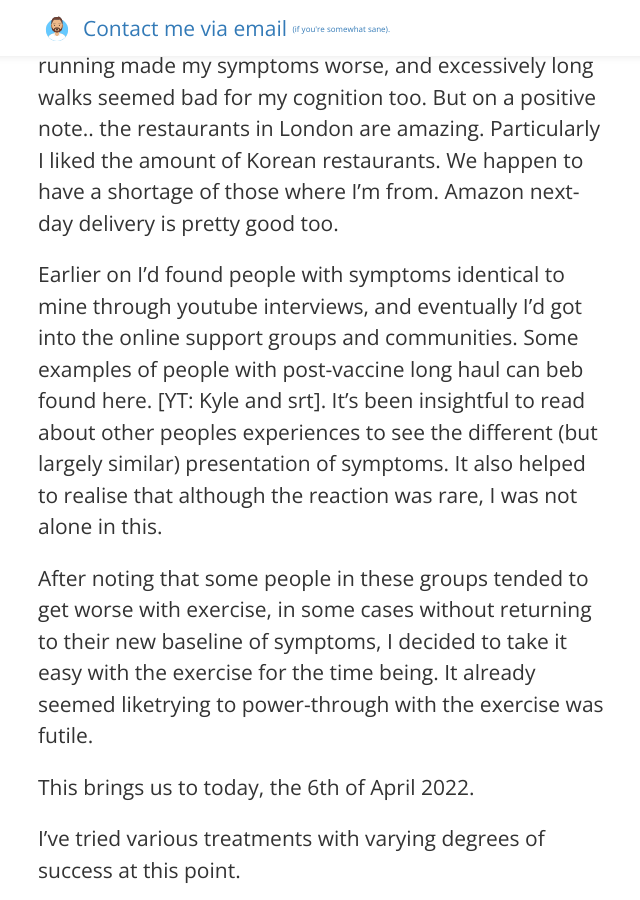
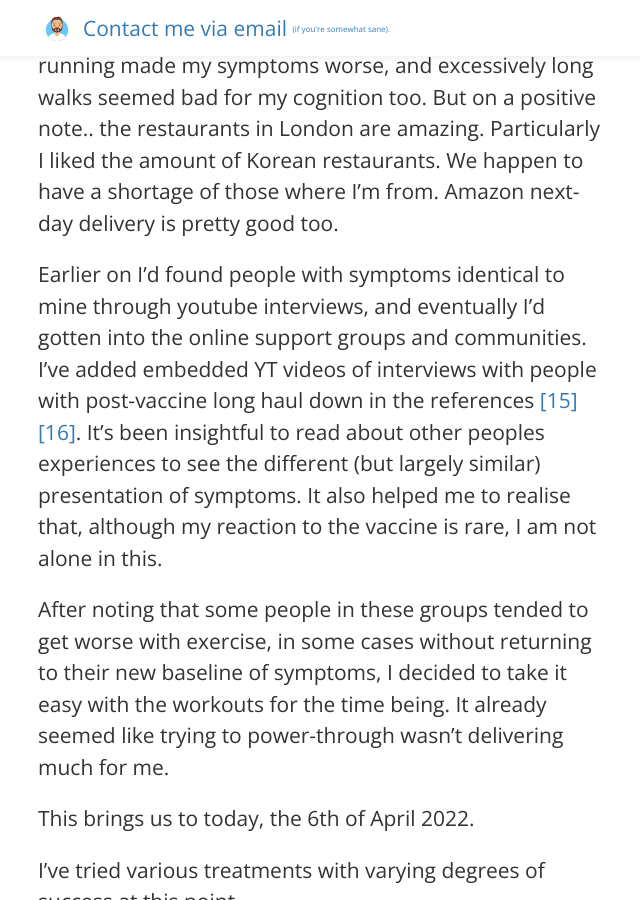
Before and after one commit to nargar/nargar, a Jekyll site: the page built from _posts/2022-04-06-vlh-exp.markdown, in a window 1280 px wide and 900 px high, scrolled down 10528 px. Shown: the whole window, without its empty margins (32-672 px from the left). Built offline with Jekyll 4.4.1, drawn with Linux system fonts in a browser that asks for light colours; our own code applies the rules of GitHub Pages for plain Markdown files; some of the changed text lies outside the part shown.

Commit message:
Updating site..

```diff
--- a/_posts/2022-04-06-vlh-exp.markdown
+++ b/_posts/2022-04-06-vlh-exp.markdown
@@ -81,9 +81,9 @@
 
 In the weeks after my surgery some of the irritability and perhaps particularly agitation seemed to subside to a degree, but I still couldn't think, or exercise. I flew to the UK and spent more than half a year in London to give myself a change of scenery. I wanted to be able to focus on recovery without being reminded every day that I was no longer participating in society like my friends and colleagues, and that I was no longer with the girlfriend who I loved. In London I did some exploring, I tried weight-lifting, climbing, and running. Both lifting and running made my symptoms worse, and excessively long walks seemed bad for my cognition too. But on a positive note.. the restaurants in London are amazing. Particularly I liked the amount of Korean restaurants. We happen to have a shortage of those where I'm from. Amazon next-day delivery is pretty good too.
 
-Earlier on I'd found people with symptoms identical to mine through youtube interviews, and eventually I'd got into the online support groups and communities. Some examples of people with post-vaccine long haul can beb found here. [YT: Kyle and srt]. It's been insightful to read about other peoples experiences to see the different (but largely similar) presentation of symptoms. It also helped to realise that although the reaction was rare, I was not alone in this.
+Earlier on I'd found people with symptoms identical to mine through youtube interviews, and eventually I'd gotten into the online support groups and communities. I've added embedded YT videos of interviews with people with post-vaccine long haul down in the references [[15]](#vlh-1)[[16]](#vlh-2). It's been insightful to read about other peoples experiences to see the different (but largely similar) presentation of symptoms. It also helped me to realise that, although my reaction to the vaccine is rare, I am not alone in this.
 
-After noting that some people in these groups tended to get worse with exercise, in some cases without returning to their new baseline of symptoms, I decided to take it easy with the exercise for the time being. It already seemed liketrying to power-through with the exercise was futile.
+After noting that some people in these groups tended to get worse with exercise, in some cases without returning to their new baseline of symptoms, I decided to take it easy with the workouts for the time being. It already seemed like trying to power-through wasn't delivering much for me.
 
 This brings us to today, the 6th of April 2022.
 
@@ -177,6 +177,10 @@
 
 14. https://pubmed.ncbi.nlm.nih.gov/33360731/ _Endothelial cell damage is the central part of COVID-19 and a mouse model induced by injection of the S1 subunit of the spike protein - TODO: Add studies here
 
+15. https://www.youtube.com/watch?v=SobqUw7gqhs _I identify with his symptoms in particular.
+
+16. https://www.youtube.com/watch?v=H7inaTiDKaU _Kyle
+
 # Relevant quotes from each citation
 
 1. > The symptoms of high potassium depend on the level of the mineral in your blood. [...] if your potassium levels are high enough to cause symptoms, you *may* have: **tiredness** or **weakness**, a feeling of **numbness** or **tingling**, **nausea**,
@@ -220,6 +224,10 @@
 
 14. > **Endothelial cell damage** is the central part of COVID-19 and a mouse model induced by injection of the S1 subunit of the spike protein [...] The **S1 subunit localized to the endothelia of microvessels in the mice brain** and showed co-localization with caspase-3, **ACE2, IL6, TNFα**, and C5b-9. The surrounding neurons showed increased neuronal NOS and decreased MFSD2a. It is concluded that **ACE2+ endothelial damage is a central part of SARS-CoV2 pathology and may be induced by the spike protein alone**. Thus, the diagnostic pathologist can use either hematoxylin and eosin stain or immunohistochemistry for caspase 3 and ACE2 to document the endothelial cell damage of COVID-19.
 
+15. <iframe id="vlh-1" width="560" height="315" src="https://www.youtube.com/embed/SobqUw7gqhs" title="YouTube video player" frameborder="0" allow="accelerometer; autoplay; clipboard-write; encrypted-media; gyroscope; picture-in-picture" allowfullscreen></iframe>
+
+16. <iframe id="vlh-2" width="560" height="315" src="https://www.youtube.com/embed/H7inaTiDKaU" title="YouTube video player" frameborder="0" allow="accelerometer; autoplay; clipboard-write; encrypted-media; gyroscope; picture-in-picture" allowfullscreen></iframe>
+
 ---
 
 So here below we will do some testing.
```
Also changed, not shown: 1 other file.
